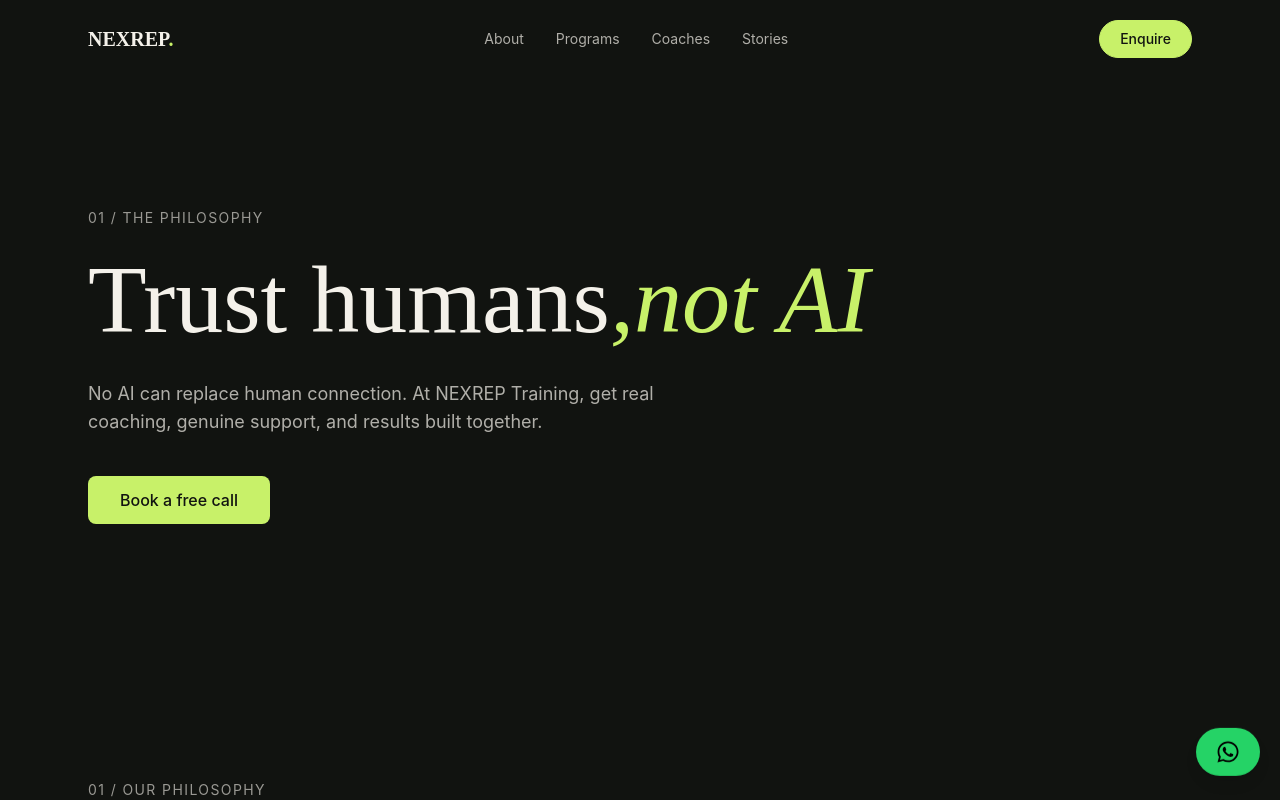
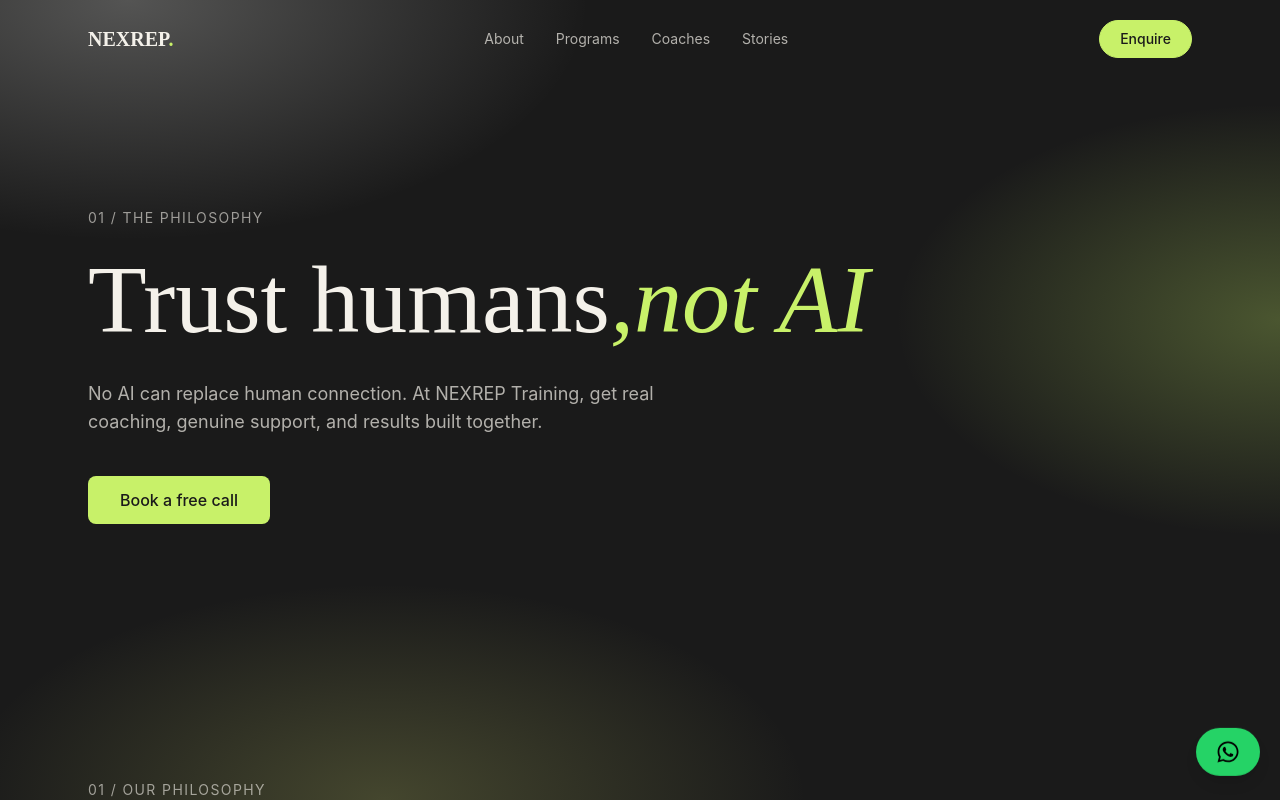
Before and after one commit to ewinjob/nexrep-training, a React (Vite) app: page / in a window 1280 px wide. Shown: the top 800 px of the page. Built offline with nearby package versions, Linux system fonts and the light colour scheme.

Commit message:
gradient added

```diff
--- a/src/App.css
+++ b/src/App.css
@@ -1,3 +1,4 @@
+
 @keyframes wa-bounce {
   0%, 60%, 100% { transform: translateY(0); }
   70% { transform: translateY(-14px); }
--- /dev/null
+++ b/src/components/Aura.jsx
@@ -0,0 +1,8 @@
+export default function Aura() {
+  return (
+    <div
+      aria-hidden="true"
+      className="site-aura pointer-events-none fixed inset-0 -z-10"
+    />
+  );
+}
--- a/src/components/Coaches.jsx
+++ b/src/components/Coaches.jsx
@@ -10,11 +10,11 @@ export default function Coaches() {
         Coached by <em className="text-accent">experts.</em>
       </h2>
 
-      <div className="mt-14 grid gap-10 md:grid-cols-2 ">
+      <div className="mt-14 grid gap-10 md:grid-cols-2">
         {coaches.map((c) => (
           <article
             key={c.name}
-            className="rounded-2xl border border-white/10 p-6  transition-colors duration-300 hover:border-accent/60"
+           className="rounded-2xl border border-white/10 bg-white/5 p-6 backdrop-blur-sm transition-colors duration-300 hover:border-accent/60"
           >
             {c.photo ? (
              <img
--- a/src/components/Enquiry.jsx
+++ b/src/components/Enquiry.jsx
@@ -4,7 +4,7 @@ import { EMAIL } from "../config";
 export default function Enquiry() {
   return (
     <section id="enquiry" className="mx-auto max-w-6xl px-6 py-24">
-      <div className="rounded-3xl border border-white/10 bg-white/5 px-8 py-16 md:px-16">
+      <div className="rounded-3xl border border-white/10 bg-white/5 px-8 py-16 backdrop-blur-sm md:px-16">
         <p className="mb-4 text-sm uppercase tracking-widest opacity-60">
           05 / Get started
         </p>
--- a/src/components/ProgarmCard.jsx
+++ b/src/components/ProgarmCard.jsx
@@ -6,7 +6,7 @@ export default function ProgramCard({ id, title, desc, points }) {
   );
 
   return (
-    <article className="flex flex-col rounded-2xl border border-white/10 p-8 transition hover:border-accent/60">
+    <article className="flex flex-col rounded-2xl border border-white/10 bg-white/5 p-8 backdrop-blur-sm transition hover:border-accent/60">
       <span className="font-serif text-4xl text-accent">{id}</span>
       <h3 className="mt-6 font-serif text-2xl">{title}</h3>
       <p className="mt-3 opacity-70">{desc}</p>
--- a/src/components/Stories.jsx
+++ b/src/components/Stories.jsx
@@ -39,7 +39,7 @@ export default function Stories() {
 
              <blockquote
   key={i}
-  className="mr-6 w-100 shrink-0 rounded-2xl bg-white/5 p-8 md:w-32rem"
+  className="mr-6 w-100 shrink-0 rounded-2xl border border-white/10 bg-white/5 p-8 backdrop-blur-sm md:w-32rem"
 >
   <p className="font-serif text-lg leading-relaxed">{s.dis}</p>
   <p className="font-serif text-lg leading-relaxed">{s.quote}</p>
--- a/src/index.css
+++ b/src/index.css
@@ -1,8 +1,8 @@
 @import "tailwindcss";
-@import url("https://fonts.googleapis.com/css2?family=Fraunces:ital,wght@0,400;0,600;1,400&family=Inter:wght@400;500;600&display=swap");
+@import url("https://fonts.googleapis.com/css2?family=Barlow+Condensed:ital,wght@0,500;0,600;0,700;1,600;1,700&family=Inter:wght@400;500;600&display=swap");
 
 @theme {
-  --color-ink: #111310;
+  --color-ink: #1a1a1a;
   --color-paper: #f4f1ea;
   --color-accent: #c8f169;
   --font-serif: "Fraunces", serif;
@@ -10,5 +10,20 @@
 }
 
 html { scroll-behavior: smooth; }
-section { scroll-margin-top: 80px; }
-body { background: var(--color-ink); color: var(--color-paper); font-family: var(--font-sans); }
+section { scroll-margin-top: 110px; }
+
+body {
+  background: var(--color-ink);
+  color: var(--color-paper);
+  font-family: var(--font-sans);
+}
+
+
+
+.site-aura {
+  background:
+    radial-gradient(60% 50% at 10% 0%, rgba(235, 235, 232, 0.28), transparent 60%),
+    radial-gradient(50% 45% at 100% 40%, rgba(200, 241, 105, 0.28), transparent 60%),
+    radial-gradient(55% 45% at 30% 100%, rgba(190, 197, 103, 0.26), transparent 60%),
+    #1a1a1a;
+}
--- a/src/pages/Home.jsx
+++ b/src/pages/Home.jsx
@@ -8,6 +8,7 @@ import Stories from '../components/Stories'
 import Enquiry from '../components/Enquiry'
 import WhatsAppFloat from '../components/WhatsAppFloat'
 import Footer from '../components/Footer'
+import Aura from '../components/Aura'
 
 
 
@@ -16,6 +17,7 @@ function Home() {
     <>
 
         <div>
+          <Aura/>
             <Navbar/>
         </div>
 
```
